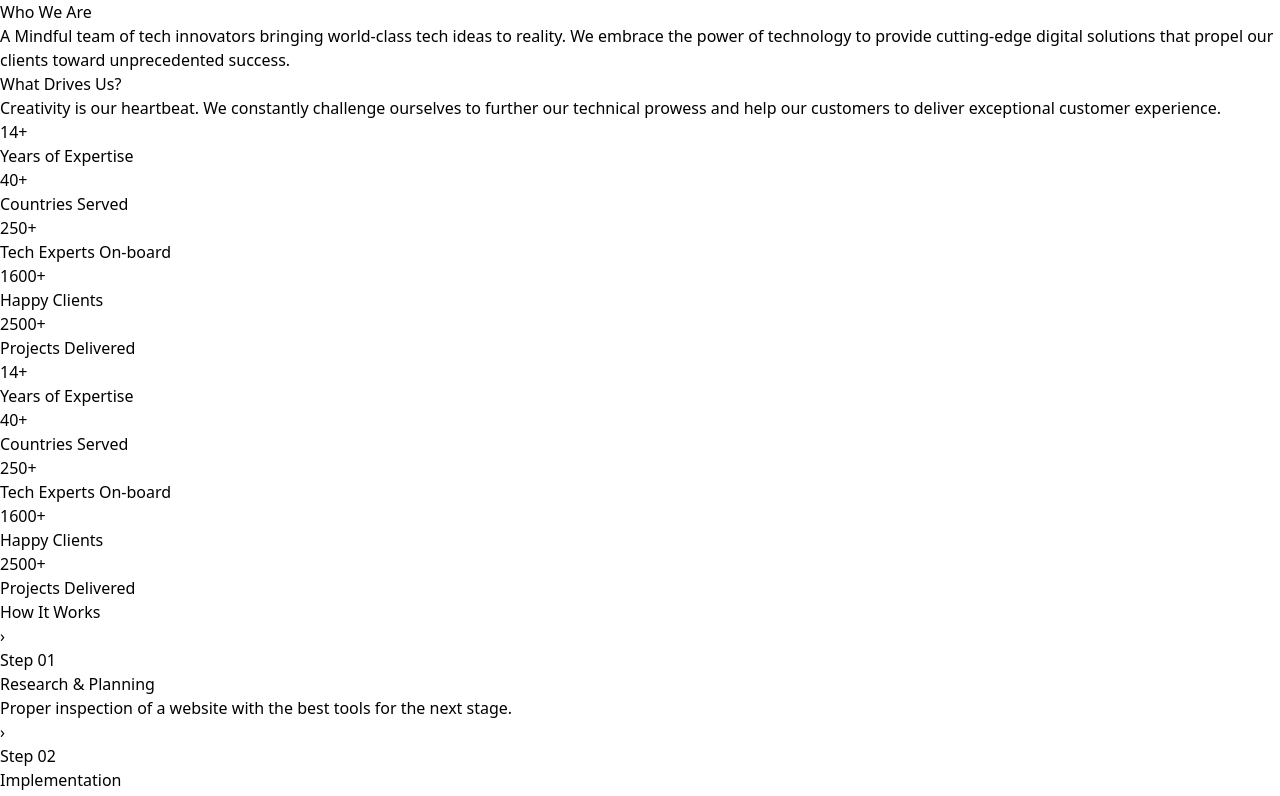
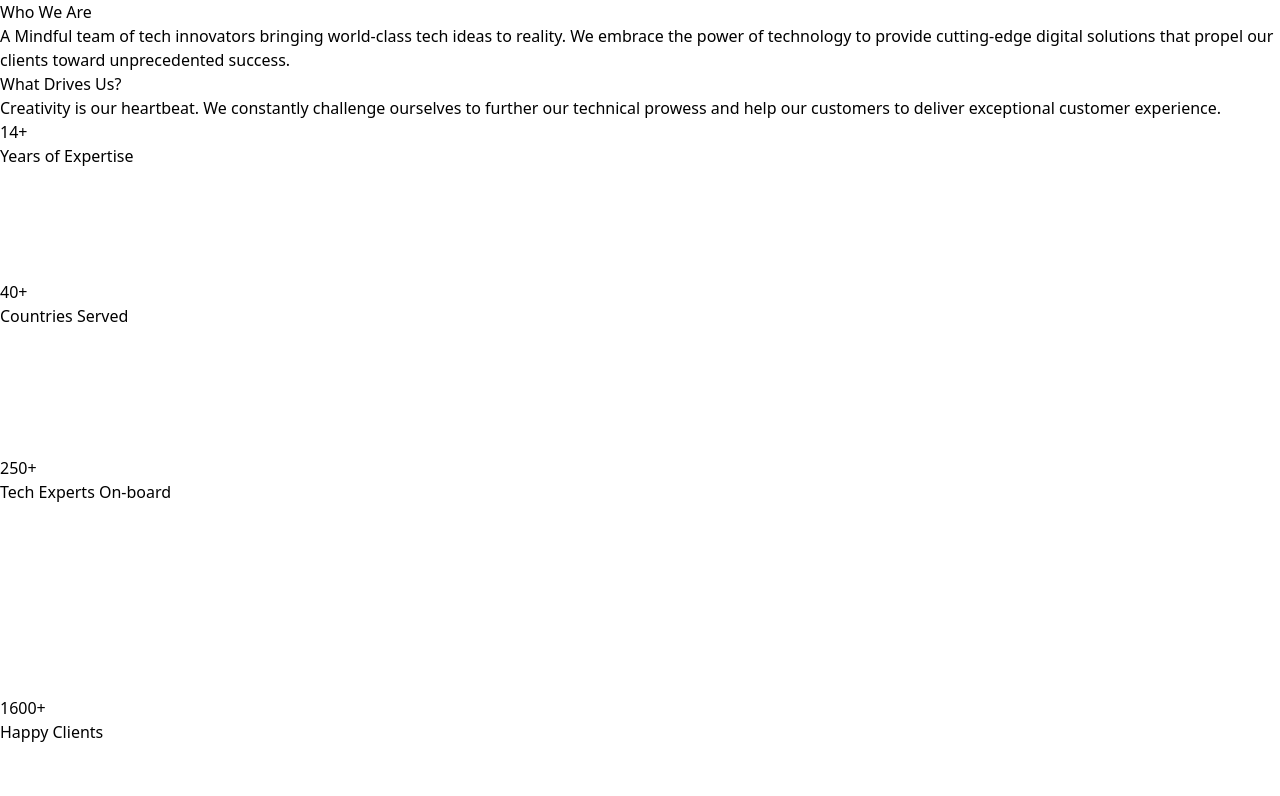
Before and after one commit to govindvattikolla/GenieMedia_websiteServices, a React (Vite) app: page / in a window 1280 px wide. Shown: the part 2060-2856 px from the top of the page. Built offline with nearby package versions, Linux system fonts and the light colour scheme.

Commit message:
animations-added

```diff
--- a/src/components/About.jsx
+++ b/src/components/About.jsx
@@ -3,17 +3,73 @@ import React, { useEffect, useRef, useState } from 'react';
 const AboutUs = () => {
   const sectionRef = useRef(null);
   const [isVisible, setIsVisible] = useState(false);
+  const [counters, setCounters] = useState([0, 0, 0, 0, 0]);
+  const [barHeights, setBarHeights] = useState([0, 0, 0, 0, 0]);
+
+  const stats = [
+    {
+      value: 14,
+      suffix: '+',
+      label: 'Years of Expertise',
+      color: 'bg-[#CFAF03]',
+      maxHeight: 112, // h-28 in pixels
+      height: 'h-28',
+      mobileWidth: 48,
+      delay: 0
+    },
+    {
+      value: 40,
+      suffix: '+',
+      label: 'Countries Served',
+      color: 'bg-[#03C2C2]',
+      maxHeight: 128, // h-32 in pixels
+      height: 'h-32',
+      mobileWidth: 62,
+      delay: 80
+    },
+    {
+      value: 250,
+      suffix: '+',
+      label: 'Tech Experts On-board',
+      color: 'bg-[#CFAF03]',
+      maxHeight: 192, // h-48 in pixels
+      height: 'h-38',
+      mobileWidth: 106,
+      delay: 150
+    },
+    {
+      value: 1600,
+      suffix: '+',
+      label: 'Happy Clients',
+      color: 'bg-[#03C2C2]',
+      maxHeight: 240, // h-60 in pixels
+      height: 'h-60',
+      mobileWidth: 180,
+      delay: 250
+    },
+    {
+      value: 2500,
+      suffix: '+',
+      label: 'Projects Delivered',
+      color: 'bg-[#CFAF03]',
+      maxHeight: 256, // h-64 in pixels
+      height: 'h-64',
+      mobileWidth: 260,
+      delay:350
+    }
+  ];
 
   useEffect(() => {
     const observer = new IntersectionObserver(
       (entries) => {
         entries.forEach((entry) => {
-          if (entry.isIntersecting) {
+          if (entry.isIntersecting && !isVisible) {
             setIsVisible(true);
+            setTimeout(() => animateAll(), 300);
           }
         });
       },
-      { threshold: 0.1 }
+      { threshold: 0.2 }
     );
 
     if (sectionRef.current) {
@@ -21,50 +77,63 @@ const AboutUs = () => {
     }
 
     return () => observer.disconnect();
-  }, []);
+  }, [isVisible]);
 
-  const stats = [
-    {
-      value: '14+',
-      label: 'Years of Expertise',
-      color: 'bg-[#CFAF03]',
-      height: 'h-28',
-      mobileWidth: 'w-32',
-      delay: '0s'
-    },
-    {
-      value: '40+',
-      label: 'Countries Served',
-      color: 'bg-[#03C2C2]',
-      height: 'h-32',
-      mobileWidth: 'w-40',
-      delay: '0.1s'
-    },
-    {
-      value: '250+',
-      label: 'Tech Experts On-board',
-      color: 'bg-[#CFAF03]',
-      height: 'h-48',
-      mobileWidth: 'w-56',
-      delay: '0.2s'
-    },
-    {
-      value: '1600+',
-      label: 'Happy Clients',
-      color: 'bg-[#03C2C2]',
-      height: 'h-60',
-      mobileWidth: 'w-72',
-      delay: '0.3s'
-    },
-    {
-      value: '2500+',
-      label: 'Projects Delivered',
-      color: 'bg-[#CFAF03]',
-      height: 'h-64',
-      mobileWidth: 'w-78',
-      delay: '0.4s'
-    }
-  ];
+  const animateAll = () => {
+    stats.forEach((stat, index) => {
+      setTimeout(() => {
+        animateCounter(index, stat.value);
+        animateBar(index, stat.maxHeight);
+      }, stat.delay);
+    });
+  };
+
+  const animateCounter = (index, targetValue) => {
+    const duration = 2000;
+    const steps = 80;
+    const increment = targetValue / steps;
+    let currentStep = 0;
+
+    const timer = setInterval(() => {
+      currentStep++;
+      const newValue = Math.min(Math.floor(increment * currentStep), targetValue);
+
+      setCounters(prev => {
+        const newCounters = [...prev];
+        newCounters[index] = newValue;
+        return newCounters;
+      });
+
+      if (currentStep >= steps) {
+        clearInterval(timer);
+      }
+    }, duration / steps);
+  };
+
+  const animateBar = (index, maxHeight) => {
+    const duration = 2000;
+    const steps = 80;
+    const increment = maxHeight / steps;
+    let currentStep = 0;
+
+    const timer = setInterval(() => {
+      currentStep++;
+      const newHeight = Math.min(increment * currentStep, maxHeight);
+
+      setBarHeights(prev => {
+        const newHeights = [...prev];
+        newHeights[index] = newHeight;
+        return newHeights;
+      });
+
+      if (currentStep >= steps) {
+        clearInterval(timer);
+      }
+    }, duration / steps);
+  };
+
+  const MAX_MOBILE_VALUE = Math.max(...stats.map(s => s.value));
+
 
   return (
     <>
@@ -72,7 +141,7 @@ const AboutUs = () => {
         @keyframes fadeInUp {
           from {
             opacity: 0;
-            transform: translateY(30px);
+            transform: translateY(16px);
           }
           to {
             opacity: 1;
@@ -102,20 +171,35 @@ const AboutUs = () => {
           }
         }
 
-        @keyframes scaleIn {
-          from {
+        @keyframes bounceIn {
+          0% {
             opacity: 0;
+            transform: scale(0.3);
+          }
+          50% {
+            opacity: 1;
+            transform: scale(1.05);
+          }
+          70% {
             transform: scale(0.9);
           }
-          to {
-            opacity: 1;
+          100% {
             transform: scale(1);
           }
         }
 
+        @keyframes glow {
+          0%, 100% {
+            box-shadow: 0 0 5px rgba(255, 107, 0, 0.3);
+          }
+          50% {
+            box-shadow: 0 0 20px rgba(255, 107, 0, 0.6);
+          }
+        }
+
         .animate-fadeInUp {
-          animation: fadeInUp 0.8s cubic-bezier(0.16, 1, 0.3, 1) both;
-        }
+  animation: fadeInUp 0.4s ease forwards;
+}
 
         .animate-slideInLeft {
           animation: slideInLeft 0.8s cubic-bezier(0.16, 1, 0.3, 1) both;
@@ -125,25 +209,64 @@ const AboutUs = () => {
           animation: slideInRight 0.8s cubic-bezier(0.16, 1, 0.3, 1) both;
         }
 
-        .animate-scaleIn {
-          animation: scaleIn 0.6s cubic-bezier(0.16, 1, 0.3, 1) both;
+        .animate-bounceIn {
+          animation: bounceIn 0.6s cubic-bezier(0.16, 1, 0.3, 1) both;
         }
 
         .stat-bar {
-          transition: all 0.3s ease;
+          transition: all 0.3s cubic-bezier(0.4, 0, 0.2, 1);
+          transform-origin: bottom;
         }
 
         .stat-bar:hover {
           transform: scale(1.05);
-          filter: brightness(1.1);
+          filter: brightness(1.15);
+          animation: glow 2s infinite;
+        }
+
+        .stat-bar-horizontal {
+  transition: width 0.7s cubic-bezier(0.4, 0, 0.2, 1);
+  transform-origin: left;
+}
+
+
+        .stat-bar-horizontal:hover {
+          transform: scaleX(1.05);
+          filter: brightness(1.15);
+          animation: glow 2s infinite;
+        }
+
+        .counter-number {
+          transition: all 0.3s ease;
+          display: inline-block;
+        }
+
+        .counter-number.updating {
+          transform: scale(1.1);
+          color: #FF6B00;
+        }
+
+        .stat-label {
+          transition: all 0.3s ease;
+        }
+
+        .stat-container:hover .stat-label {
+          color: #FF6B00;
+          transform: translateY(-5px);
+        }
+
+        .stat-container:hover .counter-number {
+          color: #FF6B00;
+          transform: scale(1.15);
         }
       `}</style>
 
       <section
         ref={sectionRef}
-        className="bg-gray-100 pt-10 px-6 lg:px-12"  id='about'
+        className="bg-gray-100 pt-10 px-6 lg:px-12"
+        id='about'
       >
-        <div className="max-w-6xl mx-auto ">
+        <div className="max-w-6xl mx-auto">
           {/* Header */}
           <div className={`mb-8 text-center ${isVisible ? 'animate-fadeInUp' : 'opacity-0'}`}>
             <h2 className="text-4xl lg:text-6xl font-bold text-orange-500 mb-3">
@@ -185,52 +308,60 @@ const AboutUs = () => {
             {stats.map((stat, index) => (
               <div
                 key={index}
-                className="flex-1 flex flex-col items-center"
+                className="flex-1 flex flex-col items-center stat-container"
               >
-                {/* Label and Value on Top */}
-                <div className={`text-center mb-4 ${isVisible ? 'animate-fadeInUp' : 'opacity-0'}`}
-                     style={{ animationDelay: isVisible ? stat.delay : '0s' }}>
-                  <div className="text-3xl lg:text-5xl font-extrabold text-gray-900 mb-2">
-                    {stat.value}
+
+                <div className={`text-center mb-4 ${isVisible ? 'animate-bounceIn' : 'opacity-0'}`}
+                     style={{ animationDelay: `${stat.delay}ms` }}>
+                  <div className={`text-3xl lg:text-5xl font-extrabold text-gray-900 mb-2 counter-number ${counters[index] > 0 && counters[index] < stat.value ? 'updating' : ''}`}>
+                    {counters[index]}{stat.suffix}
                   </div>
-                  <div className="text-sm lg:text-base text-gray-600 font-medium px-2">
+                  <div className="text-sm lg:text-base text-gray-600 font-medium px-2 stat-label">
                     {stat.label}
                   </div>
                 </div>
 
-                {/* Bar */}
+
                 <div
-                  className={`stat-bar w-full ${stat.height} ${stat.color} rounded-t-2xl ${
-                    isVisible ? 'animate-scaleIn' : 'opacity-0'
-                  }`}
-                  style={{ animationDelay: isVisible ? stat.delay : '0s' }}
+                  className={`stat-bar w-full ${stat.color} rounded-t-2xl transition-all duration-100 ease-out`}
+                  style={{
+                    height: `${barHeights[index]}px`,
+                    maxHeight: `${stat.maxHeight}px`
+                  }}
                 />
               </div>
             ))}
           </div>
 
           {/* Mobile: Horizontal Bars */}
-          <div className="md:hidden space-y-6">
+          <div className="md:hidden space-y-6 pb-8">
             {stats.map((stat, index) => (
               <div
                 key={index}
-                className={`${isVisible ? 'animate-fadeInUp' : 'opacity-0'}`}
-                style={{ animationDelay: isVisible ? stat.delay : '0s' }}
+                className={`stat-container ${isVisible ? 'animate-fadeInUp' : 'opacity-0'}`}
+                style={{ animationDelay: `${stat.delay}ms` }}
               >
-                {/* Label and Value on Left */}
+
                 <div className="flex items-center gap-0 mt-5 mb-2">
-                  <div className="text-2xl font-bold text-gray-900 min-w-[80px]">
-                    {stat.value}
+                  <div className={`text-2xl font-bold text-gray-900 min-w-[80px] counter-number ${counters[index] > 0 && counters[index] < stat.value ? 'updating' : ''}`}>
+                    {counters[index]}{stat.suffix}
                   </div>
-                  <div className="text-sm text-gray-600 font-medium">
+                  <div className="text-sm text-gray-600 font-medium stat-label">
                     {stat.label}
                   </div>
                 </div>
 
-                {/* Horizontal Bar */}
-                <div
-                  className={`stat-bar ${stat.mobileWidth} h-8 ${stat.color} rounded-r-2xl`}
+
+                 <div
+                  className={`stat-bar-horizontal h-8 ${stat.color} rounded-r-2xl`}
+                  style={{
+                    width: isVisible
+                      ? `${(stats[index].value / MAX_MOBILE_VALUE) * 90}%`
+                      : '0%'
+                  }}
                 />
+
+
               </div>
             ))}
           </div>
--- a/src/components/Mainpage.jsx
+++ b/src/components/Mainpage.jsx
@@ -135,7 +135,7 @@ const projects = [
                   Get Started
                   <ArrowRight className="group-hover:translate-x-1 transition-transform" size={20} />
                 </button>
-                <button className="w-42 sm:w-50 btn-secondary relative px-6 py-4 text-orange-600 font-bold rounded-full text-base flex items-center justify-center gap-2 z-10">
+                <button className="w-42 sm:w-50 btn-secondary relative px-6 py-4 text-orange-600 font-bold rounded-full text-base flex items-center justify-center gap-2 z-10" >
                  See Portfolio
                 </button>
               </div>
```
Also changed, not shown: src/components/Header2.jsx (+29 -109 lines), src/components/contact.jsx (+39 -30 lines).
